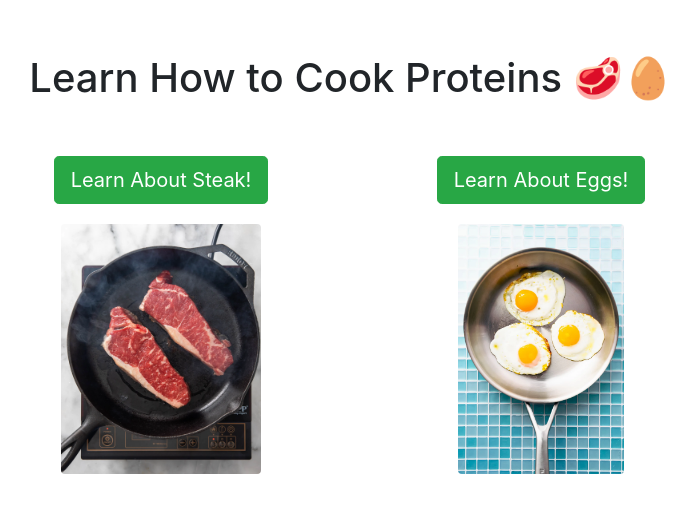
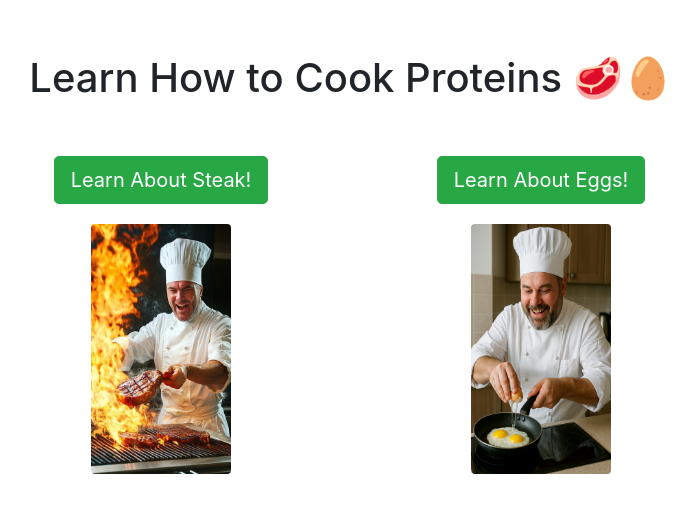
Before and after one commit to aliyatang1/meat-and-eggs, a Flask app: page / in a window 1280 px wide. Shown: the part 56-569 px from the top of the page, without its empty margins (289-985 px from the left). Run offline with Flask 3, Linux system fonts and the light colour scheme; some libraries are stand-ins or nearby versions.

Commit message:
replaced images

```diff
--- a/templates/welcome.html
+++ b/templates/welcome.html
@@ -12,7 +12,7 @@
         <button class="btn btn-success btn-lg learn-btn">Learn About Steak!</button>
       </a>
       <div>
-        <img src="{{ url_for('static', filename='images/home-steak.webp') }}" alt="Steak" class="img-fluid rounded home-image" style="max-height: 250px;">
+        <img src="{{ url_for('static', filename='images/home-steak.jpeg') }}" alt="Steak" class="img-fluid rounded home-image" style="max-height: 250px;">
       </div>
     </div>
 
@@ -22,7 +22,7 @@
         <button class="btn btn-success btn-lg learn-btn">Learn About Eggs!</button>
       </a>
       <div>
-        <img src="{{ url_for('static', filename='images/home-eggs.webp') }}" alt="Eggs" class="img-fluid rounded home-image" style="max-height: 250px;">
+        <img src="{{ url_for('static', filename='images/home-eggs.png') }}" alt="Eggs" class="img-fluid rounded home-image" style="max-height: 250px;">
       </div>
     </div>
   </div>
```
Also changed, not shown: static/images/home-eggs.png (added), static/images/home-eggs.webp (deleted), static/images/home-steak.jpeg (added), static/images/home-steak.webp (deleted).
